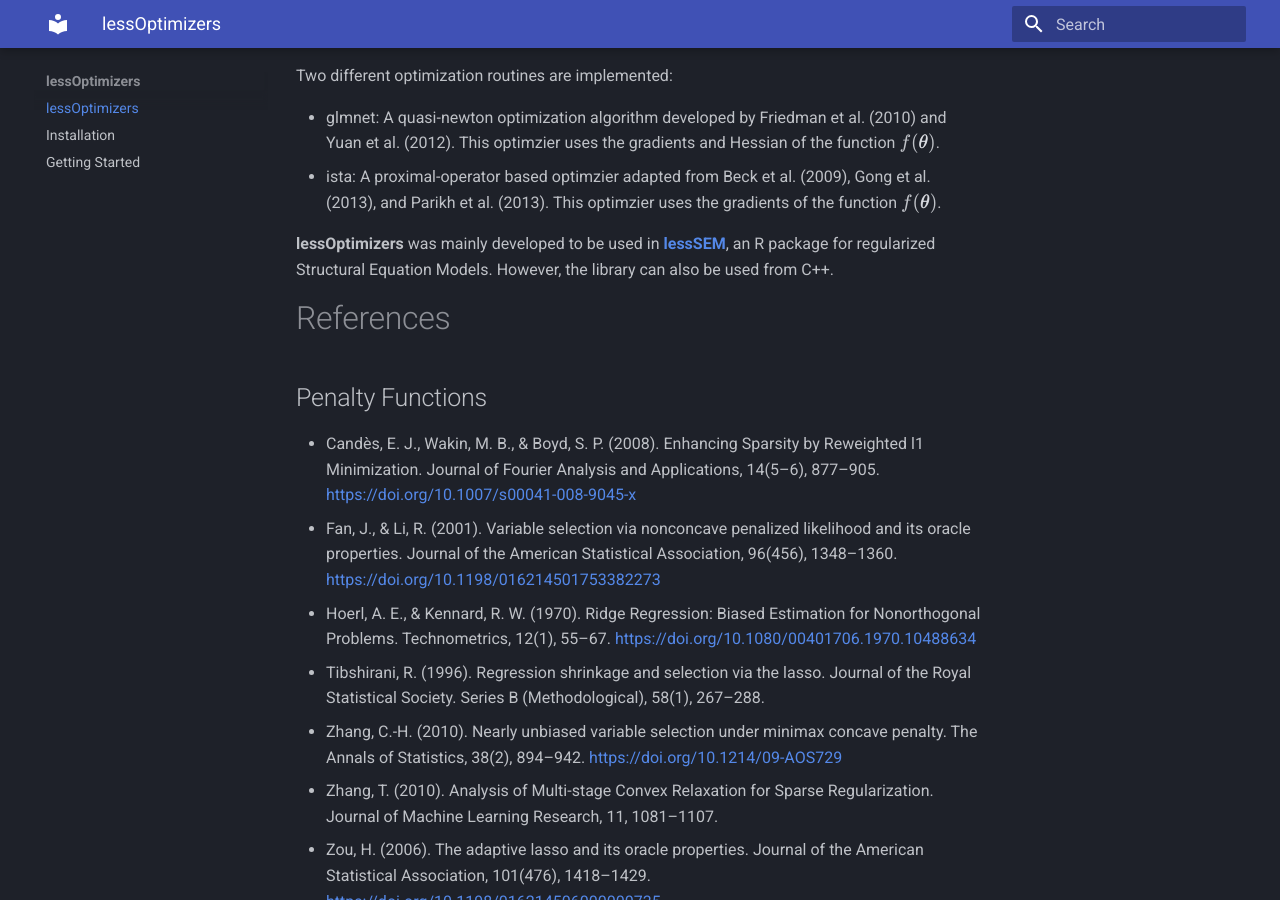
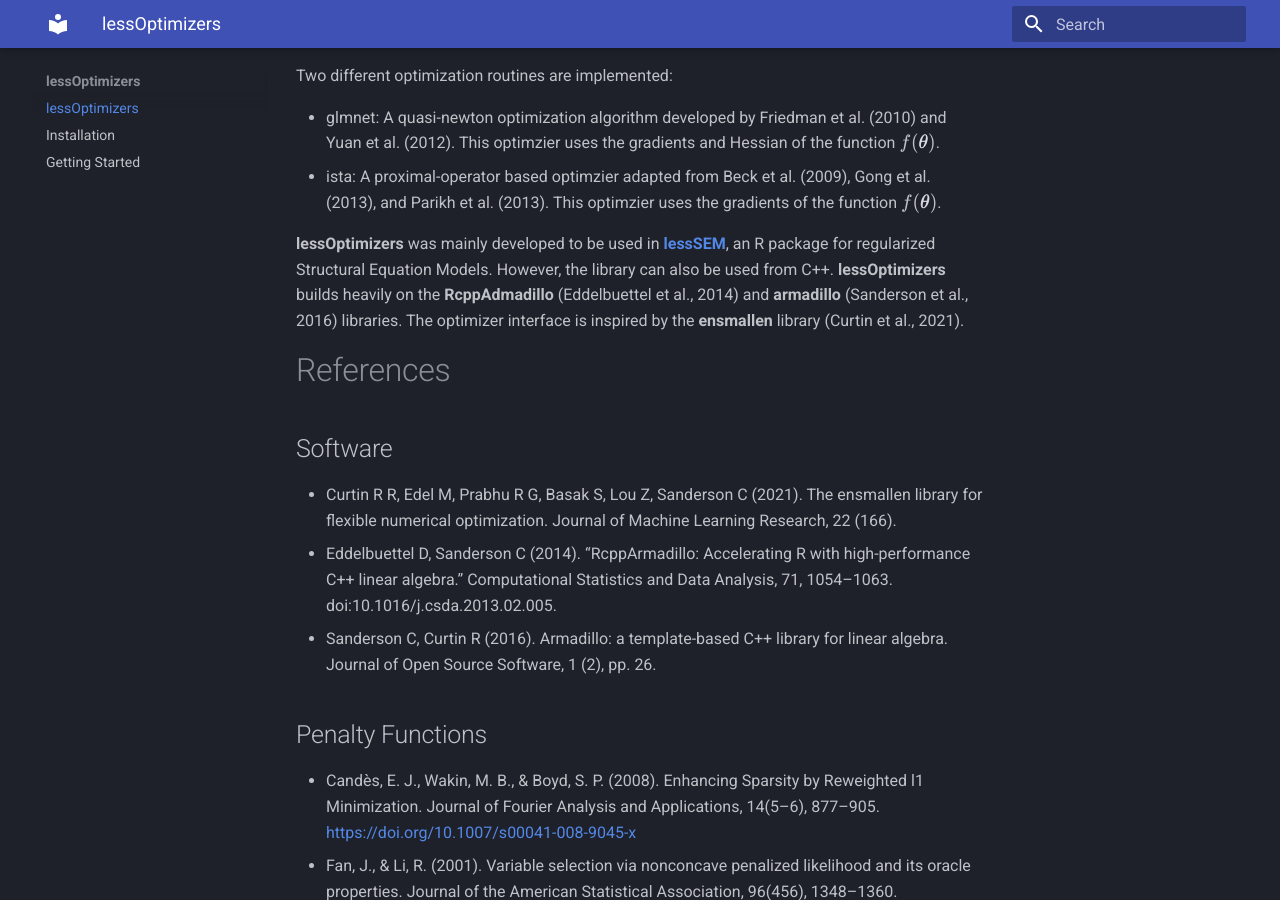
Before and after one commit to jhorzek/lesstimate, an MkDocs documentation site: the page built from docs/index.md, in a window 1280 px wide and 900 px high, scrolled down 524 px. Built offline with MkDocs 1.6.1 and Material for MkDocs 9.7.7, drawn with Linux system fonts in a browser that asks for light colours.

Commit message:
Update index.md

```diff
--- a/docs/index.md
+++ b/docs/index.md
@@ -20,9 +20,17 @@
 
 **lessOptimizers** was mainly developed to be used in [**lessSEM**](https://jhorzek.github.io/lessSEM/), an
 R package for regularized Structural Equation Models. However, the library can also be used from C++.
+**lessOptimizers** builds heavily on the **RcppAdmadillo** (Eddelbuettel et al., 2014) and **armadillo** (Sanderson et al., 2016)
+libraries. The optimizer interface is inspired by the **ensmallen** library (Curtin et al., 2021).
 
 
 # References
+
+## Software
+
+- Curtin R R, Edel M, Prabhu R G, Basak S, Lou Z, Sanderson C (2021). The ensmallen library for flexible numerical optimization. Journal of Machine Learning Research, 22 (166).
+- Eddelbuettel D, Sanderson C (2014). “RcppArmadillo: Accelerating R with high-performance C++ linear algebra.” Computational Statistics and Data Analysis, 71, 1054–1063. doi:10.1016/j.csda.2013.02.005.
+- Sanderson C, Curtin R (2016). Armadillo: a template-based C++ library for linear algebra. Journal of Open Source Software, 1 (2), pp. 26.
 
 ## Penalty Functions
 
```
